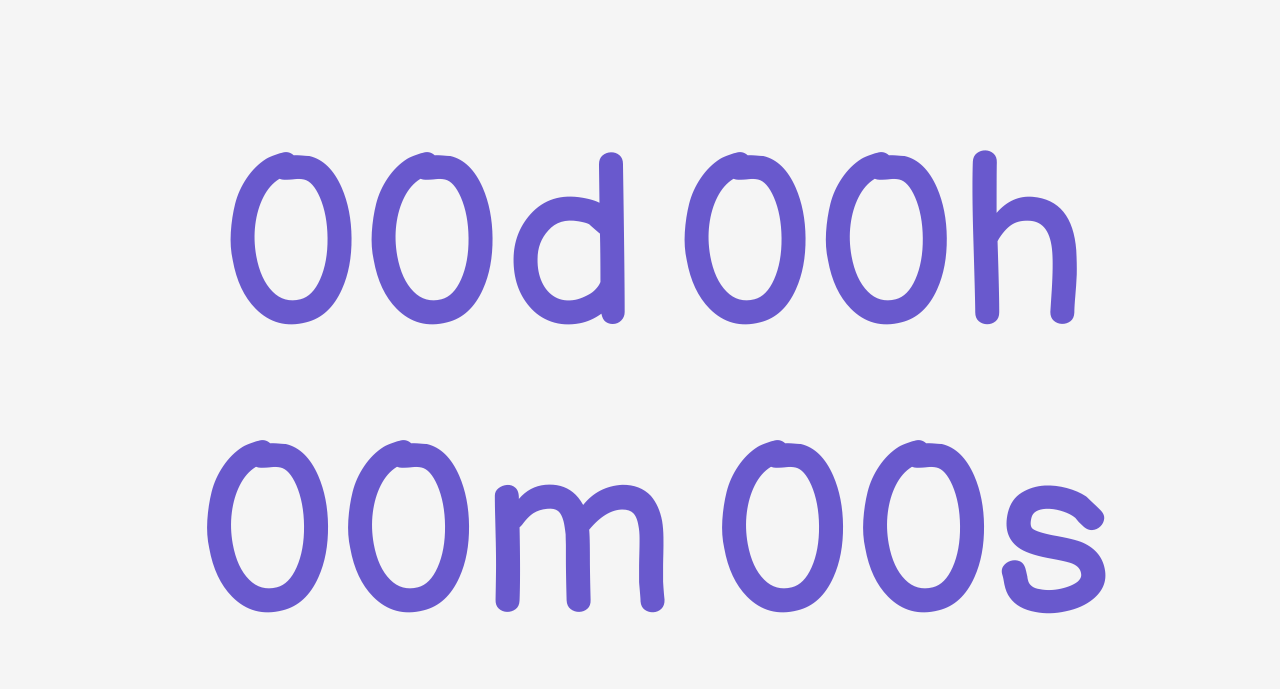
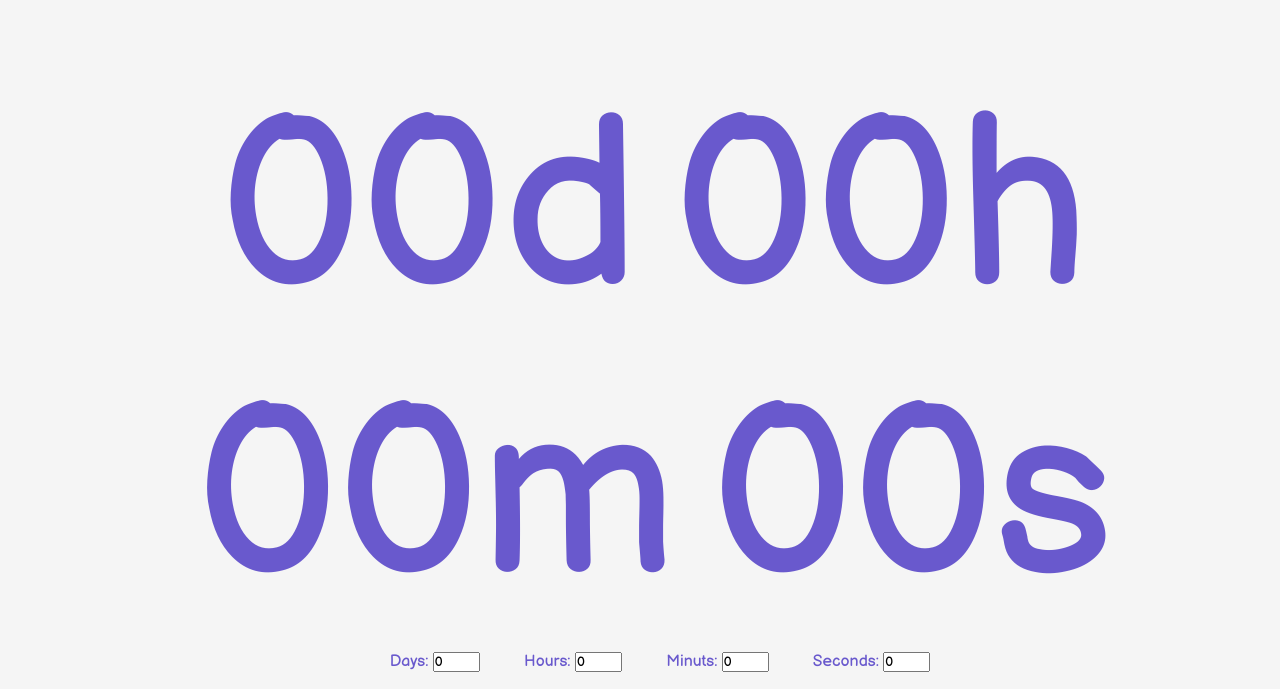
Before and after one commit to lucas-fernandes/binhoCount, a plain HTML site: page index.html in a window 1280 px wide. Shown: the part 91-780 px from the top of the page. Drawn offline with nearby package versions, Linux system fonts and the light colour scheme.

Commit message:
exibição do scroll

```diff
--- a/styleCountdown.css
+++ b/styleCountdown.css
@@ -12,7 +12,7 @@ body{
   color: #6959CD;
   background-color: #F5F5F5;
   text-align: center;
-  overflow: hidden;
+   overflow: hidden-x;
 }
 .hover {
   @extend :hover;
@@ -88,7 +88,7 @@ body{
 
 
 .container main{
-  margin-top: 15vh;
+  margin-top: 10vh;
 }
 .container main #styleTimes{
   margin-top: 3vh;
```
